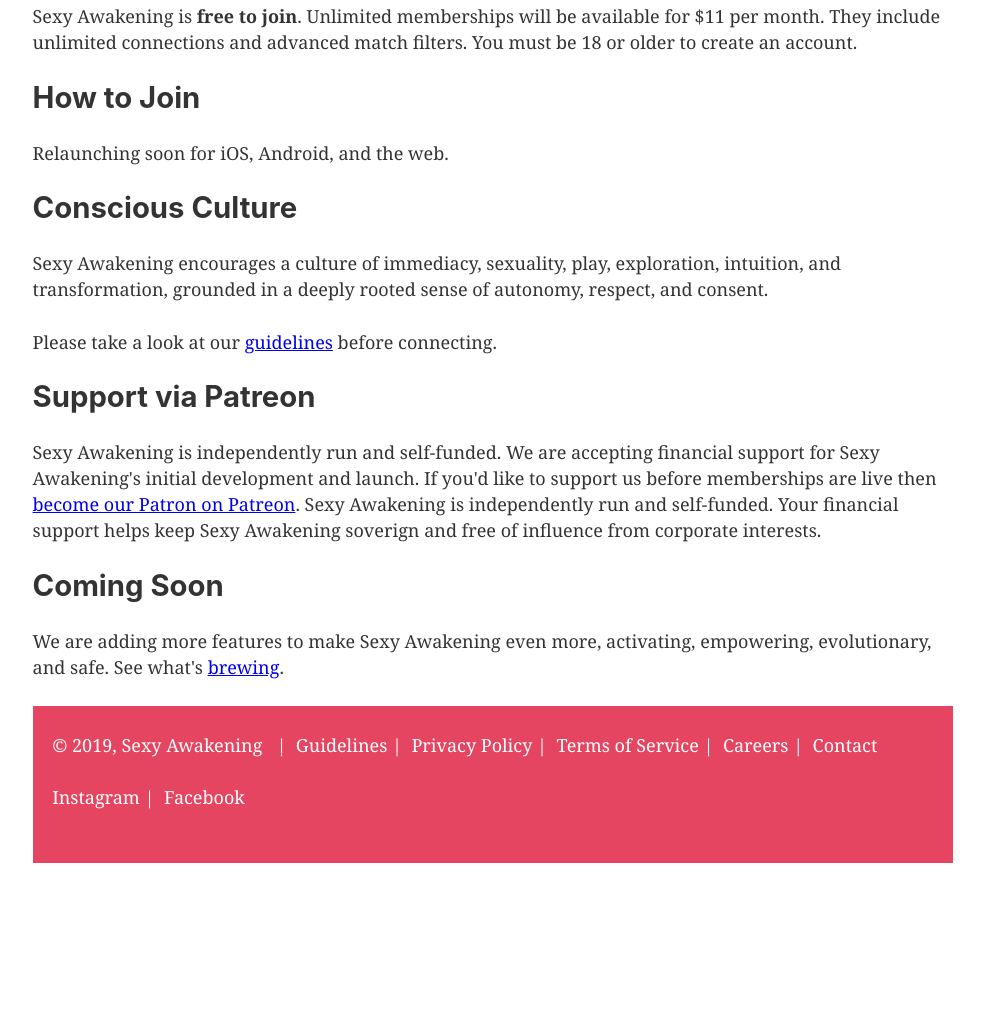
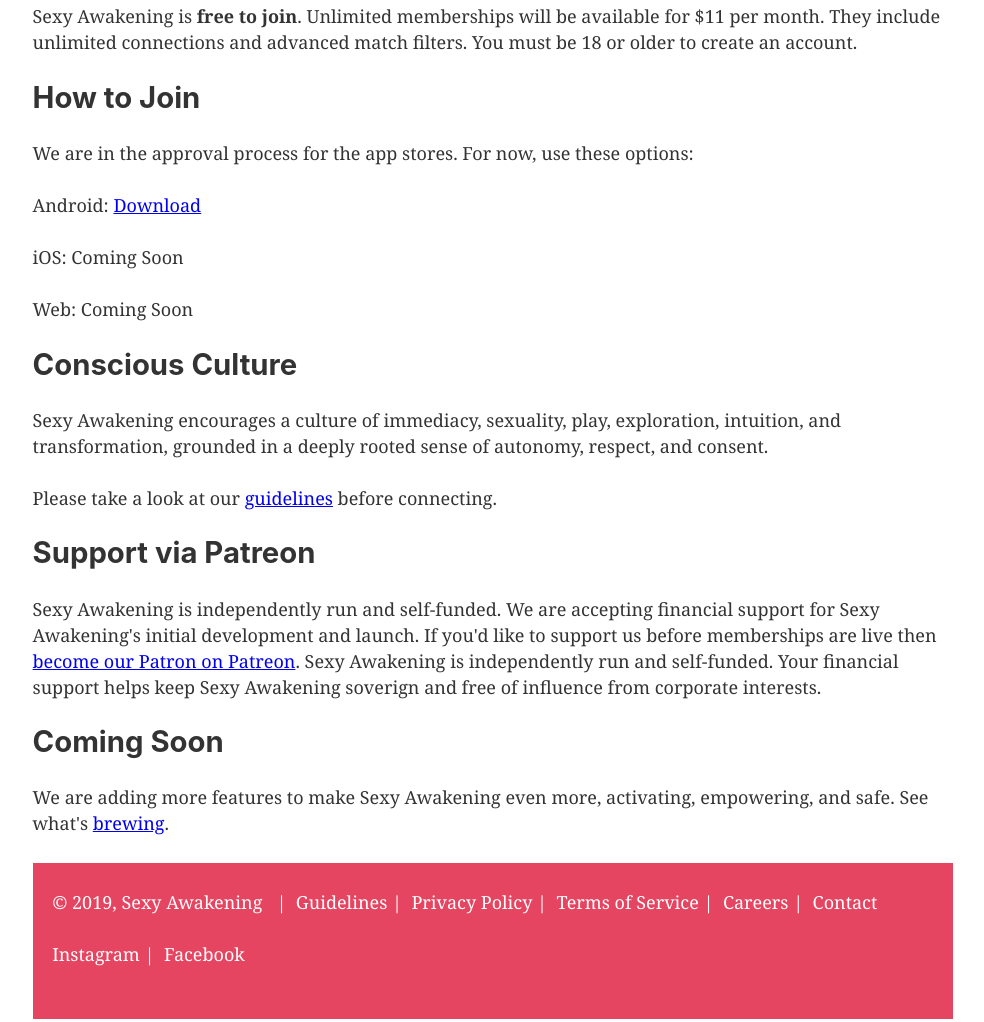
Before and after one commit to russjwells/sexy-awakening-website-2, a Gatsby site: page / in a window 1280 px wide. Shown: the part 772-1794 px from the top of the page, without its empty margins (147-1131 px from the left). Before the commit the page ends 1661 px from the top, so only its background shows below. Built offline with nearby package versions, Linux system fonts and the light colour scheme; Gatsby itself is replaced by a stand-in of ours.

Commit message:
add updated android link and copy

```diff
--- a/src/pages/index.js
+++ b/src/pages/index.js
@@ -16,7 +16,10 @@
     <h2>Membership</h2>
     <p>Sexy Awakening is <b>free to join</b>. Unlimited memberships will be available for $11 per month. They include unlimited connections and advanced match filters. You must be 18 or older to create an account.</p>
     <h2>How to Join</h2>
-    <p>Relaunching soon for iOS, Android, and the web.</p>
+    <p>We are in the approval process for the app stores. For now, use these options:</p>
+    <p>Android: <a href="https://www.dropbox.com/s/n64kjccamwvdskr/sexy-awakening-37b1ca825ea14c1e908228f5ebfbcf4b-signed.apk?dl=1">Download</a></p>
+    <p>iOS: Coming Soon</p>
+    <p>Web: Coming Soon</p>
     {/*<p>iPhone users download the app <a href="https://testflight.apple.com/join/A52QNb4b">here</a>. Android users can download the App in the <a href="https://play.google.com/store/apps/details?id=com.DigitalHyperspace.SexyAwakening">Play Store.</a></p>*/}
     <h2>Conscious Culture</h2>
     <p>Sexy Awakening encourages a culture of immediacy, sexuality, play, exploration, intuition, and transformation, grounded in a deeply rooted sense of autonomy, respect, and consent.</p>
@@ -24,7 +27,7 @@
     <h2>Support via Patreon</h2>
     <p>Sexy Awakening is independently run and self-funded. We are accepting financial support for Sexy Awakening's initial development and launch. If you'd like to support us before memberships are live then <a href="https://www.patreon.com/sexyawakening">become our Patron on Patreon</a>. Sexy Awakening is independently run and self-funded. Your financial support helps keep Sexy Awakening soverign and free of influence from corporate interests.</p>
     <h2>Coming Soon</h2>
-    <p>We are adding more features to make Sexy Awakening even more, activating, empowering, evolutionary, and safe. See what's <Link to="/coming-soon/">brewing</Link>.</p>
+    <p>We are adding more features to make Sexy Awakening even more, activating, empowering, and safe. See what's <Link to="/coming-soon/">brewing</Link>.</p>
   </Layout>
 )
 
```
